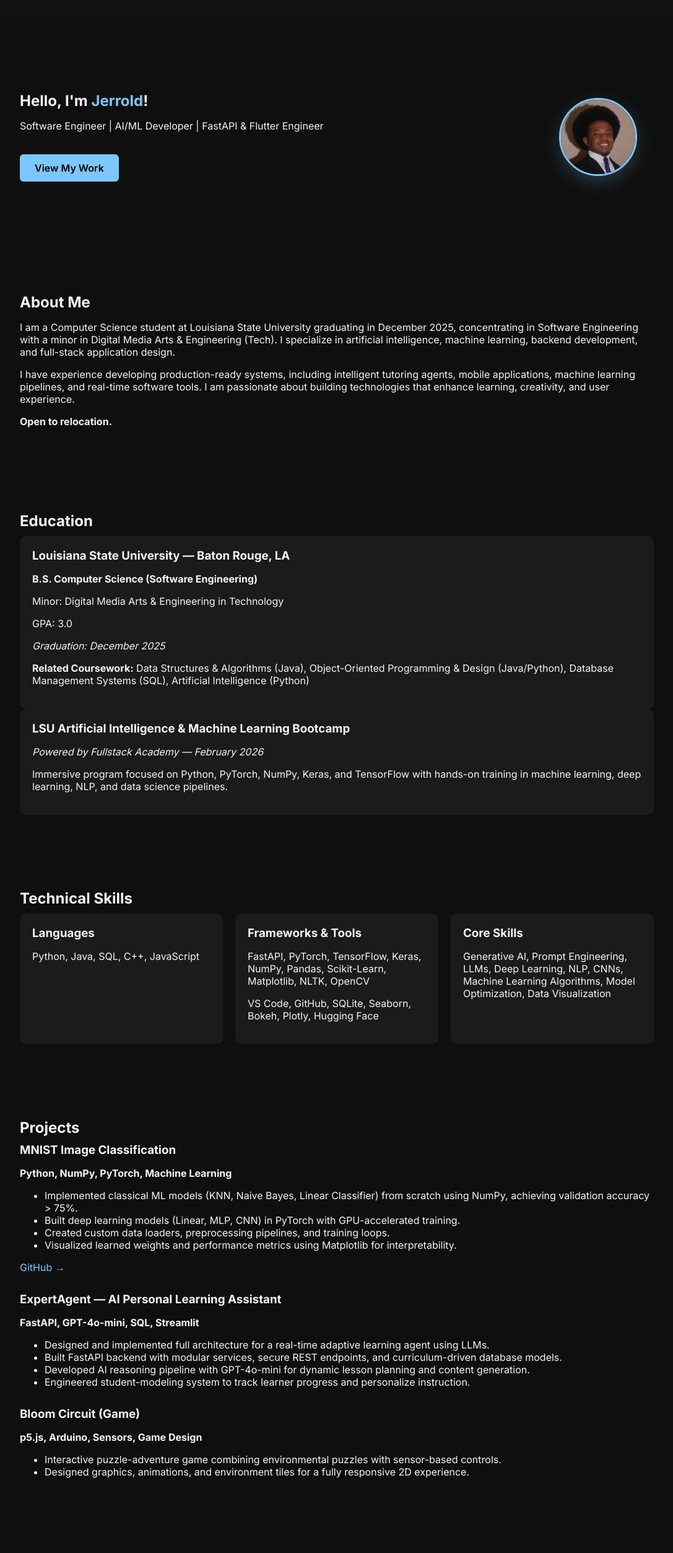
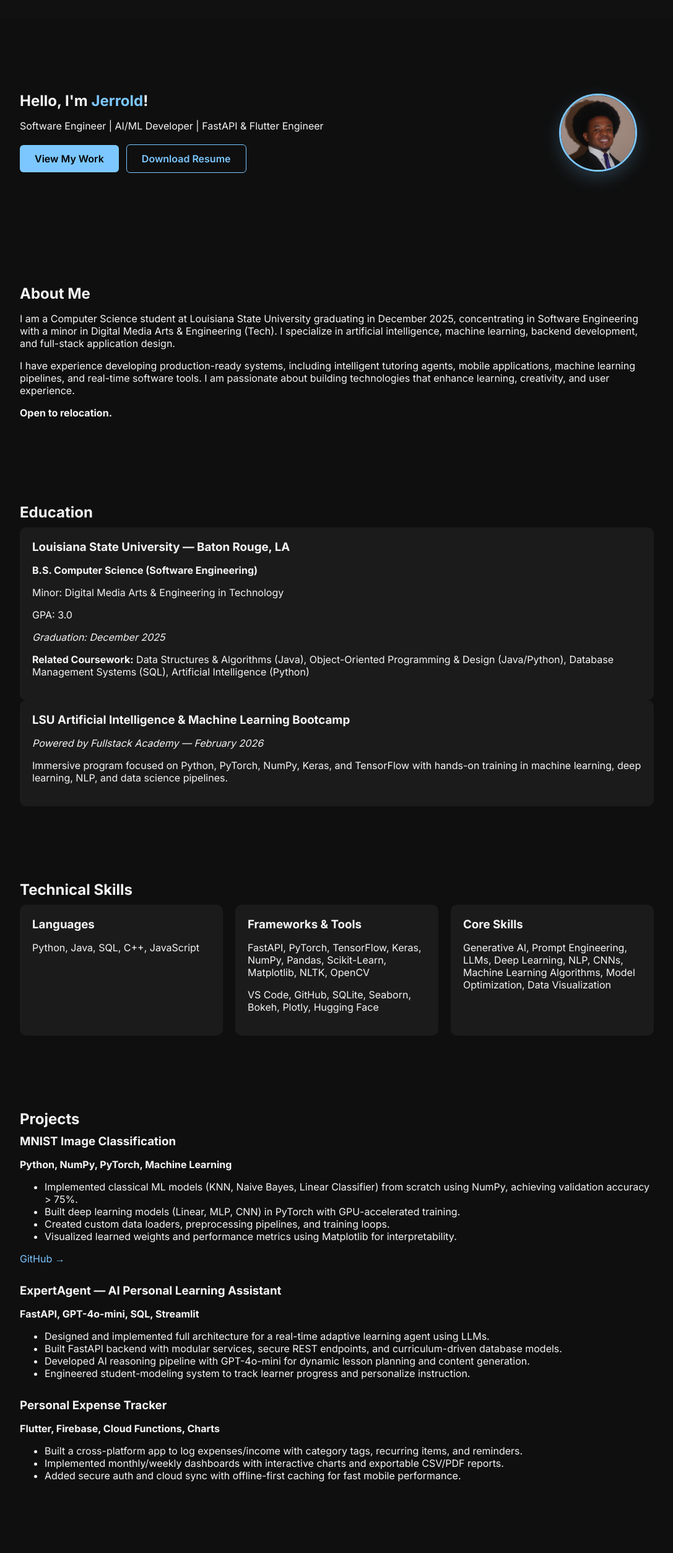
Before and after one commit to jerroldwalkerjr/jerroldwalkerjr.github.io, a plain HTML site: page index.html in a window 1280 px wide. Shown: the part 54-2560 px from the top of the page at 62% size, without its empty margins (96-1183 px from the left). Drawn offline with Linux system fonts and the light colour scheme.

Commit message:
resume and project update

```diff
--- a/index.html
+++ b/index.html
@@ -32,7 +32,10 @@
             <div class="hero-text">
                 <h2>Hello, I'm <span class="highlight">Jerrold</span>!</h2>
                 <p>Software Engineer | AI/ML Developer | FastAPI & Flutter Engineer</p>
-                <a href="#projects" class="cta">View My Work</a>
+                <div class="cta-row">
+                    <a href="#projects" class="cta">View My Work</a>
+                    <a href="JerroldWalkerJr_Resume.pdf" class="cta secondary" download>Download Resume</a>
+                </div>
             </div>
             <div class="hero-photo">
                 <img src="images/1240130crop.jpg" alt="Portrait of Jerrold Walker Jr">
@@ -137,11 +140,12 @@
         </div>
 
         <div class="project">
-            <h3>Bloom Circuit (Game)</h3>
-            <p><strong>p5.js, Arduino, Sensors, Game Design</strong></p>
+            <h3>Personal Expense Tracker</h3>
+            <p><strong>Flutter, Firebase, Cloud Functions, Charts</strong></p>
             <ul>
-                <li>Interactive puzzle-adventure game combining environmental puzzles with sensor-based controls.</li>
-                <li>Designed graphics, animations, and environment tiles for a fully responsive 2D experience.</li>
+                <li>Built a cross-platform app to log expenses/income with category tags, recurring items, and reminders.</li>
+                <li>Implemented monthly/weekly dashboards with interactive charts and exportable CSV/PDF reports.</li>
+                <li>Added secure auth and cloud sync with offline-first caching for fast mobile performance.</li>
             </ul>
         </div>
     </section>
--- a/styles.css
+++ b/styles.css
@@ -72,8 +72,16 @@ nav a:hover {
     color: #7cc7ff;
 }
 
+.cta-row {
+    display: flex;
+    align-items: center;
+    gap: 12px;
+    flex-wrap: wrap;
+    margin-top: 20px;
+}
+
 .cta {
-    margin-top: 20px;
+    margin-top: 0;
     display: inline-block;
     padding: 12px 24px;
     background: #7cc7ff;
@@ -81,6 +89,17 @@ nav a:hover {
     border-radius: 6px;
     text-decoration: none;
     font-weight: 600;
+}
+
+.cta.secondary {
+    background: transparent;
+    color: #7cc7ff;
+    border: 1.5px solid #7cc7ff;
+}
+
+.cta.secondary:hover {
+    color: #000;
+    background: #7cc7ff;
 }
 
 .hero-photo {
```
Also changed, not shown: 1 other file.
